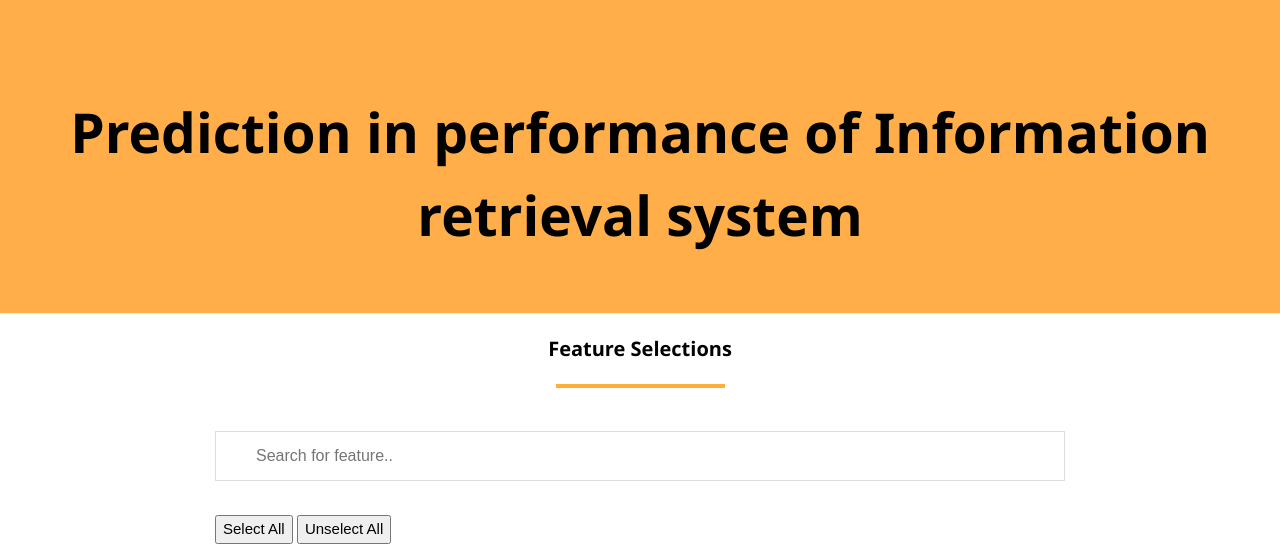
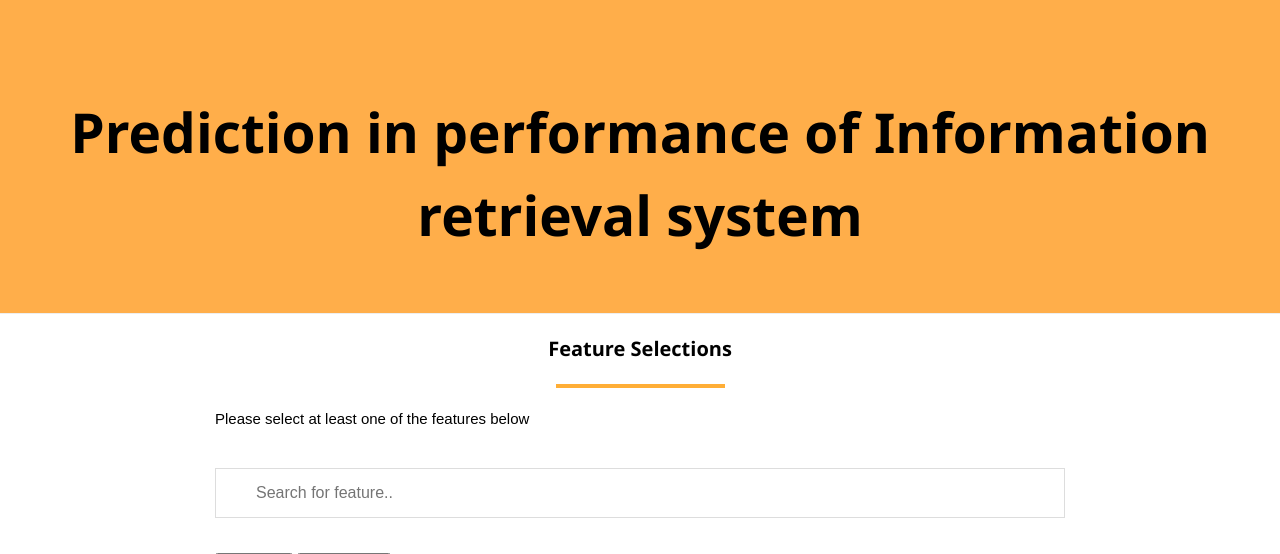
Before and after one commit to mong0009monash/FYP.github.io, a Flask app: page / in a window 1280 px wide; the page is wider, and only the part inside the window is pictured. Shown: the top 554 px of that part. Run offline with Flask 2, Linux system fonts and the light colour scheme; parts of the project's set-up code (start-up, migrations or seed data) failed here and were passed over.

Commit message:
Update html

```diff
--- a/templates/index.html
+++ b/templates/index.html
@@ -147,6 +147,8 @@ ul {
 <h1 style="font-size:20px;"><b>Feature Selections</b></h1>
 <hr style="width:165px;border:2px solid rgb(255, 174, 54)">
 <div class="center-justified">
+
+<p>Please select at least one of the features below</p>
 
 <br>
 
--- a/templates/result.html
+++ b/templates/result.html
@@ -152,6 +152,8 @@ ul {
 <h1 style="font-size:20px;"><b>Feature Selections</b></h1>
 <hr style="width:165px;border:2px solid rgb(255, 174, 54)">
 <div class="center-justified">
+
+<p>Please select at least one of the features below</p>
 
 <br>
 
```
